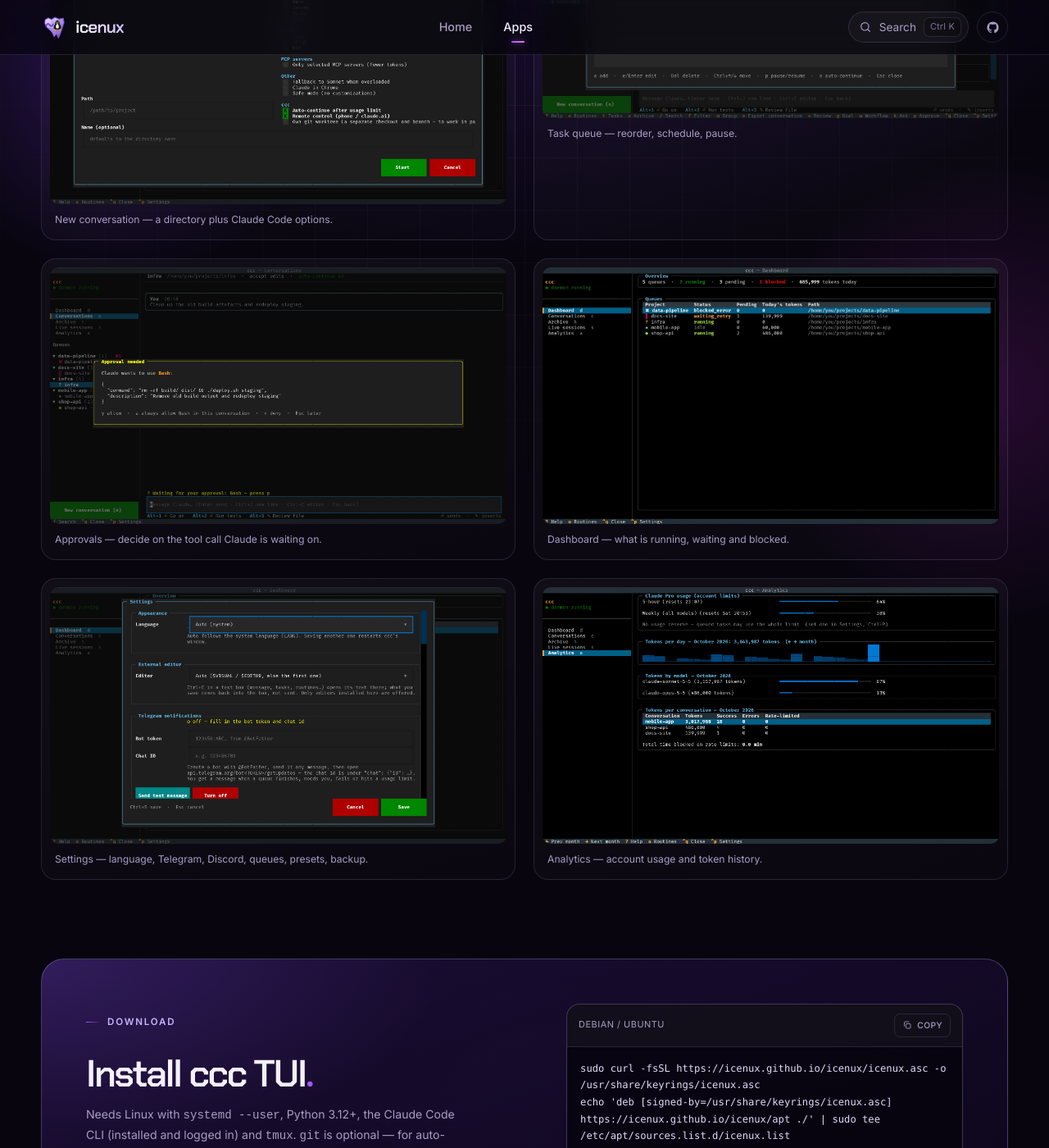
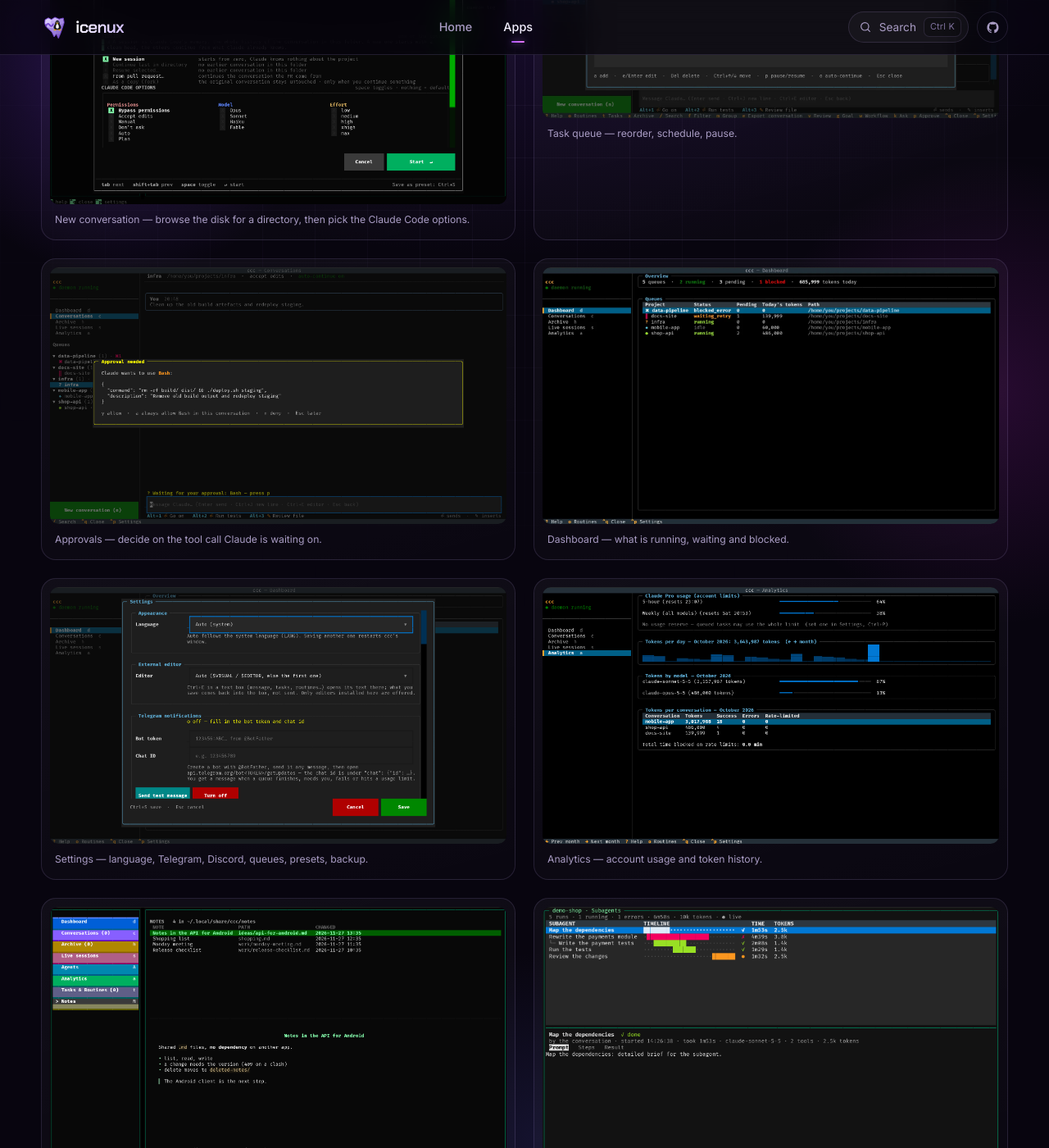
Before and after one commit to Icenux/icenux.github.io, a Jekyll site: the page built from apps/ccc.html, in a window 1280 px wide and 1400 px high, scrolled down 2625 px. Shown: the whole window at 82% size. Built offline with Jekyll 4.4.1, drawn with Linux system fonts in a browser that asks for light colours; some of the changed text lies outside the part shown.

Commit message:
feat(web): screenshoty ccc TUI 0.2.1 – nový dialog, Poznámky, Subagenti (#27)
Claude-Session: https://claude.ai/code/session_01SVGUkja2hHN9QupXmSworz

Co-authored-by: Claude Sonnet 5.5 <noreply@anthropic.com>

```diff
--- a/apps/ccc.html
+++ b/apps/ccc.html
@@ -154,8 +154,8 @@ next: [repo-doctor, scrv]
         <p class="shots-note reveal">Screenshots are rendered from made-up demo data, never from real conversations.</p>
         <div class="shots">
           <figure class="shot reveal">
-            <img src="/assets/apps/ccc/new_conversation.webp" alt="ccc new conversation dialog with directory and Claude Code options" width="1951" height="1463" loading="lazy">
-            <figcaption>New conversation — a directory plus Claude Code options.</figcaption>
+            <img src="/assets/apps/ccc/new_conversation.webp" alt="ccc new conversation dialog: browse the disk for the directory, then choose the Claude Code options" width="1951" height="1463" loading="lazy">
+            <figcaption>New conversation — browse the disk for a directory, then pick the Claude Code options.</figcaption>
           </figure>
           <figure class="shot reveal">
             <img src="/assets/apps/ccc/tasks.webp" alt="ccc task queue editor" width="1600" height="899" loading="lazy">
@@ -176,6 +176,14 @@ next: [repo-doctor, scrv]
           <figure class="shot reveal">
             <img src="/assets/apps/ccc/analytics.webp" alt="ccc analytics with account usage and token history" width="1951" height="1097" loading="lazy">
             <figcaption>Analytics — account usage and token history.</figcaption>
+          </figure>
+          <figure class="shot reveal">
+            <img src="/assets/apps/ccc/notes.webp" alt="ccc notes: a list of Markdown notes with the selected one rendered below" width="1951" height="1097" loading="lazy">
+            <figcaption>Notes — Markdown files you also read and edit in the Android app.</figcaption>
+          </figure>
+          <figure class="shot reveal">
+            <img src="/assets/apps/ccc/subagents.webp" alt="ccc subagents view: a tree of subagent runs over a timeline, with the selected run's prompt below" width="1707" height="975" loading="lazy">
+            <figcaption>Subagents — what each one did, when, for how long and with what result.</figcaption>
           </figure>
         </div>
       </div>
```
Also changed, not shown: assets/apps/ccc/new_conversation.webp, assets/apps/ccc/notes.webp (added), assets/apps/ccc/subagents.webp (added).
